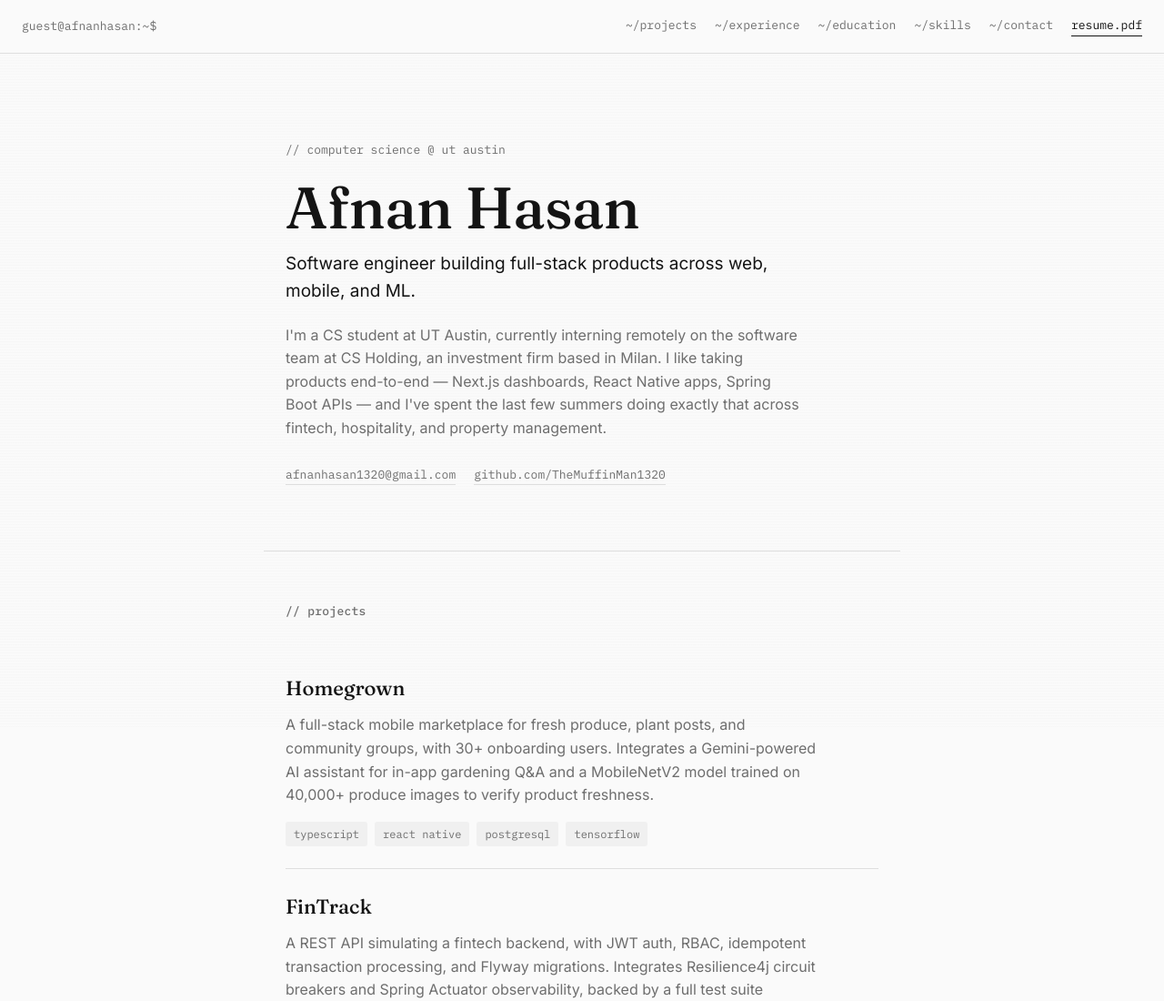
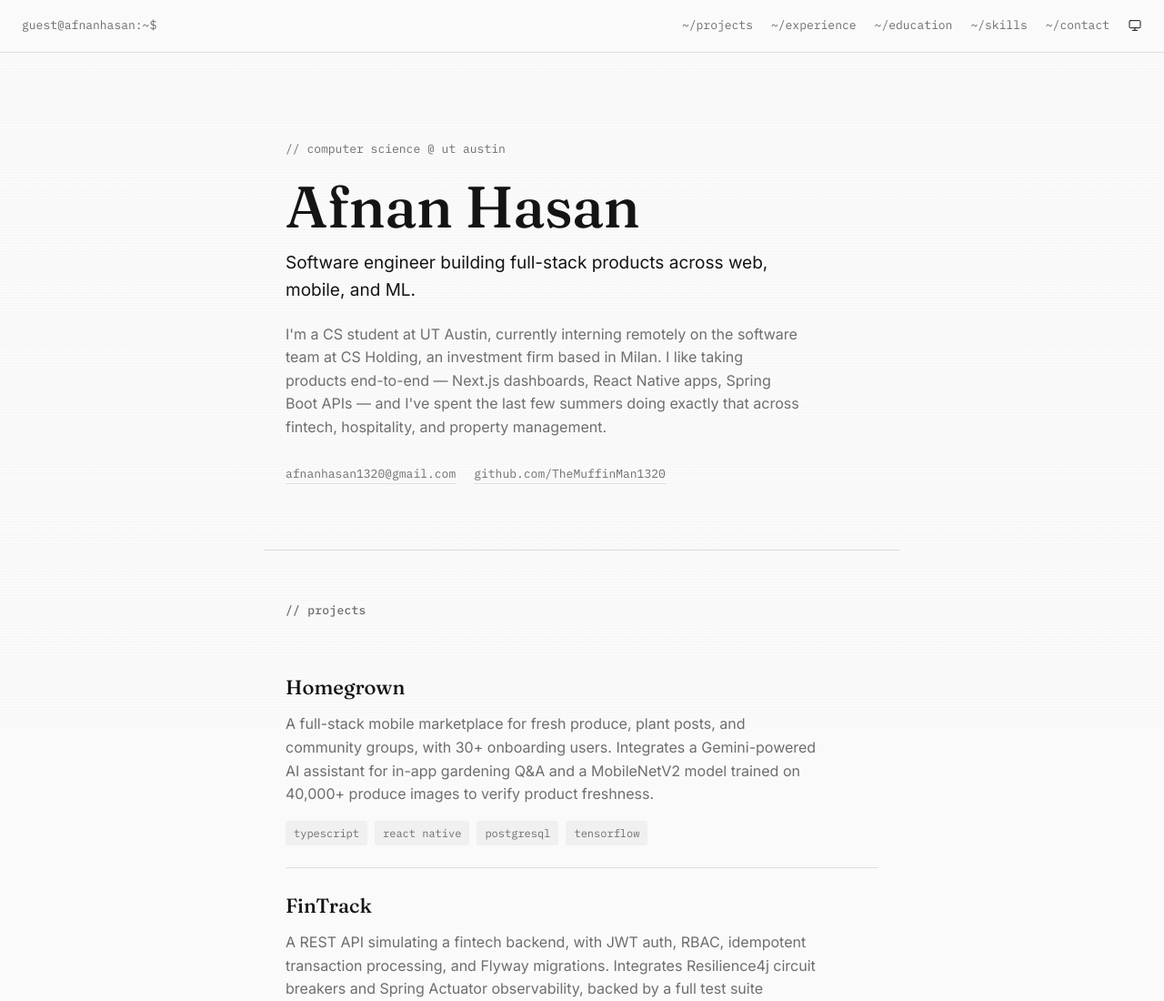
Before and after one commit to TheMuffinMan1320/personal-site, a plain HTML site: page index.html in a window 1280 px wide. Shown: the top 1100 px of the page at 91% size. Drawn offline with Linux system fonts and the light colour scheme.

Commit message:
updated navigation bar

```diff
--- a/index.html
+++ b/index.html
@@ -25,7 +25,13 @@
     <a href="#education">~/education</a>
     <a href="#skills">~/skills</a>
     <a href="#contact">~/contact</a>
-    <a href="resume.pdf" class="nav-resume">resume.pdf</a>
+    <span class="nav-icon" aria-hidden="true">
+      <svg viewBox="0 0 24 24" width="16" height="16" fill="none" stroke="currentColor" stroke-width="1.5" stroke-linecap="round" stroke-linejoin="round">
+        <rect x="3" y="4" width="18" height="12" rx="1.5"></rect>
+        <line x1="8" y1="20" x2="16" y2="20"></line>
+        <line x1="12" y1="16" x2="12" y2="20"></line>
+      </svg>
+    </span>
   </nav>
 </header>
 
--- a/styles.css
+++ b/styles.css
@@ -106,6 +106,7 @@ code {
 
 .nav {
   display: flex;
+  align-items: center;
   gap: 20px;
   font-family: var(--font-mono);
   font-size: 13px;
@@ -120,9 +121,10 @@ code {
   color: var(--ink);
 }
 
-.nav-resume {
-  color: var(--ink) !important;
-  border-bottom: 1px solid var(--ink) !important;
+.nav-icon {
+  display: flex;
+  align-items: center;
+  color: var(--ink);
 }
 
 .nav-toggle {
@@ -450,6 +452,10 @@ main, .footer {
     border-bottom: 1px solid var(--rule);
   }
 
+  .nav-icon {
+    display: none;
+  }
+
   .hero {
     padding-top: 64px;
     padding-bottom: 56px;
```
